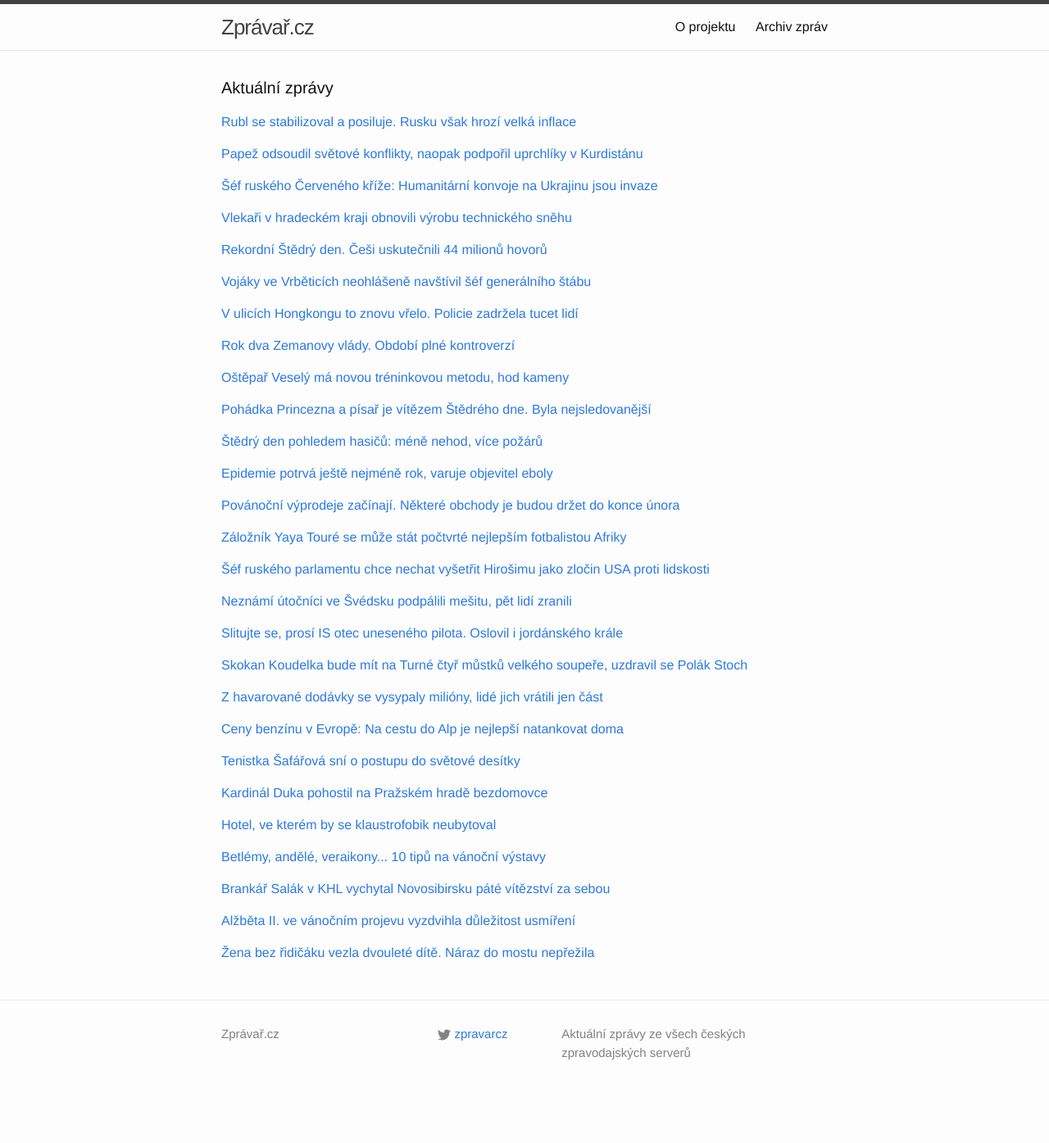
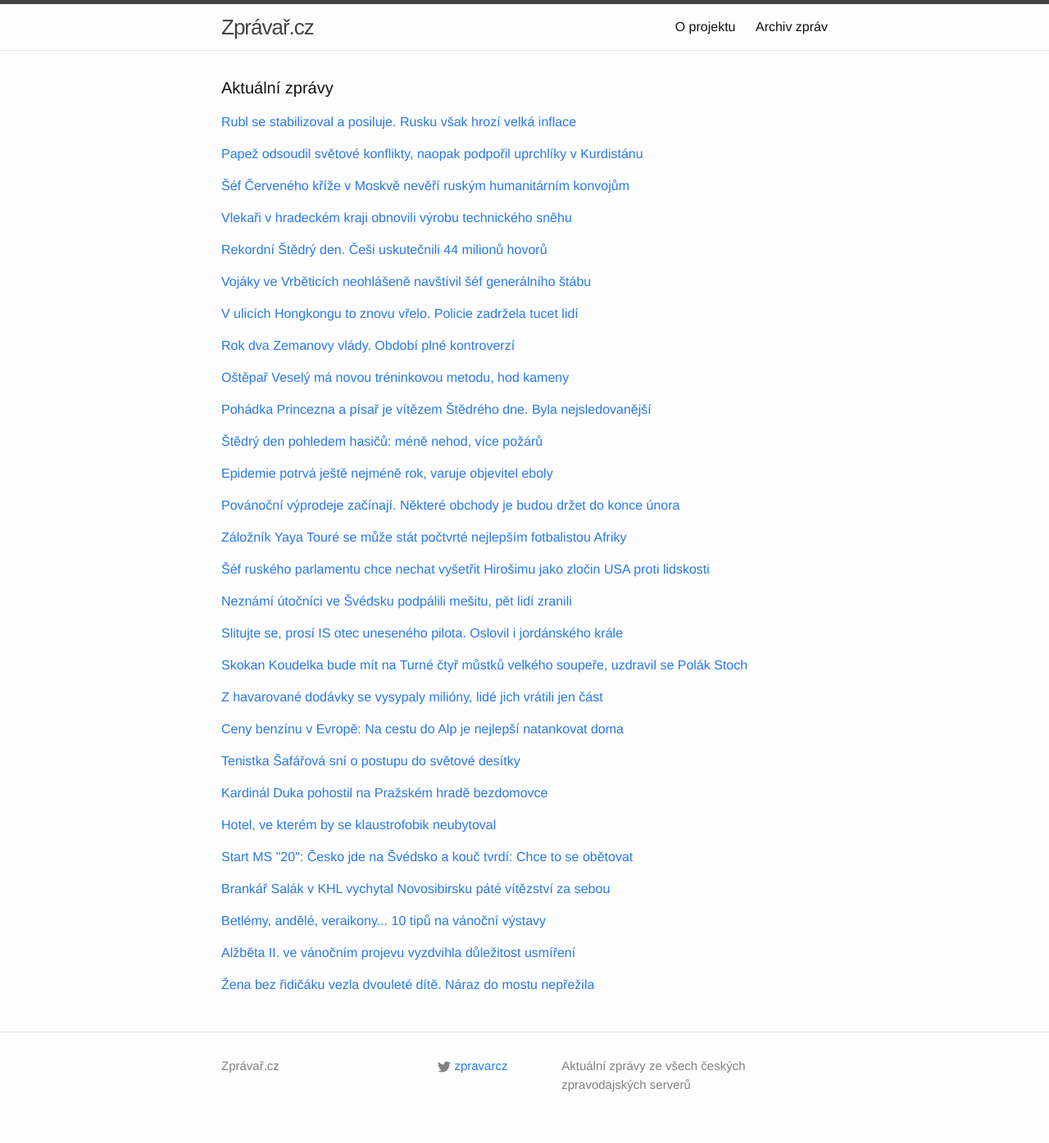
Before and after one commit to adliska/zpravar, a Jekyll site: the page built from index.html, in a window 1280 px wide. Shown: the whole page at 82% size. Built offline with Jekyll 4.4.1, drawn with Linux system fonts in a browser that asks for light colours; before the commit the page ends 1356 px from its top, so only the background shows below that.

Commit message:
zpravar news update

```diff
--- a/index.html
+++ b/index.html
@@ -45,9 +45,10 @@ layout: default
 <li><a href=http://www.novinky.cz/zahranicni/evropa/357205-papez-vyzval-k-soucitu-s-lidmi-v-nouzi.html>Papež vyzval k soucitu s lidmi v nouzi  - www.novinky.cz</a></li>
 <li><a href=http://echo24.cz/a/wnxYA>Čelte těžkostem s láskou, vyzval František při vánoční mši - echo24.cz</a></li>
 </ul>
-</div><p><a href="javascript:;" onclick="toggle_visibility('zpravy2')">Šéf ruského Červeného kříže: Humanitární konvoje na Ukrajinu jsou invaze </a></p>
+</div><p><a href="javascript:;" onclick="toggle_visibility('zpravy2')">Šéf Červeného kříže v Moskvě nevěří ruským humanitárním konvojům</a></p>
 <div id="zpravy2" style="display:none">
 <ul>
+<li><a href=http://www.ceskenoviny.cz/zpravy/zpravy/sef-cerveneho-krize-v-moskve-neveri-ruskym-humanitarnim-konvojum/1162417>Šéf Červeného kříže v Moskvě nevěří ruským humanitárním konvojům - www.ceskenoviny.cz</a></li>
 <li><a href=http://www.lidovky.cz/sef-cerveneho-krize-v-moskve-neveri-ruskym-humanitarnim-konvojum-10j-/zpravy-svet.aspx?c=A141225_214237_ln_zahranici_mmu>Šéf ruského Červeného kříže: Humanitární konvoje na Ukrajinu jsou invaze  - www.lidovky.cz</a></li>
 <li><a href=http://echo24.cz/a/iYqmD>Pohádka o humanitárních konvojích. Šéf ruského Červeného kříže nevěří - echo24.cz</a></li>
 <li><a href=http://www.ceskatelevize.cz/ct24/svet/296428-sef-cerveneho-krize-v-moskve-humanitarni-konvoje-spis-invaze/>Šéf Červeného kříže v Moskvě: Humanitární konvoje? Spíš invaze - www.ceskatelevize.cz</a></li>
@@ -246,12 +247,12 @@ layout: default
 <li><a href=http://www.novinky.cz/cestovani/356871-velky-kufr-nabizi-turistum-postel-i-toaletu.html>Velký kufr nabízí turistům postel i toaletu - www.novinky.cz</a></li>
 <li><a href=http://www.novinky.cz/cestovani/356871-ve-velkem-kufru-najdou-cestovatele-postel-i-toaletu.html>Ve velkém kufru najdou cestovatelé postel i toaletu - www.novinky.cz</a></li>
 </ul>
-</div><p><a href="javascript:;" onclick="toggle_visibility('zpravy23')">Betlémy, andělé, veraikony... 10 tipů na vánoční výstavy </a></p>
+</div><p><a href="javascript:;" onclick="toggle_visibility('zpravy23')">Start MS "20": Česko jde na Švédsko a kouč tvrdí: Chce to se obětovat</a></p>
 <div id="zpravy23" style="display:none">
 <ul>
-<li><a href=http://www.lidovky.cz/betlemy-andele-veraikony-10-tipu-na-vanocni-vystavy-f8r-/kultura.aspx?c=A141223_145013_ln_kultura_hep>Betlémy, andělé, veraikony... 10 tipů na vánoční výstavy  - www.lidovky.cz</a></li>
-<li><a href=http://ostrava.idnes.cz/pro-tiskare-z-frydku-mistku-jsou-betlemy-poselstvim-proto-je-sbira-1pv-/ostrava-zpravy.aspx?c=A141218_2125367_ostrava-zpravy_jog>Pro tiskaře z Frýdku-Místku jsou betlémy poselstvím. Proto je sbírá - ostrava.idnes.cz</a></li>
-<li><a href=http://cestovani.idnes.cz/na-vystave-betlemu-si-prohlednete-tradicni-vyrobky-i-neobvykle-betlemy-1a1-/kudyznudy.aspx?c=A141215_164155_kudyznudy_bes>Na výstavě betlémů si prohlédnete tradiční výrobky i neobvyklé betlémy - cestovani.idnes.cz</a></li>
+<li><a href=http://www.denik.cz/hokej/start-ms-20-cesko-jde-na-svedsko-a-kouc-tvrdi-chce-to-se-obetovat-20141225.html>Start MS "20": Česko jde na Švédsko a kouč tvrdí: Chce to se obětovat - www.denik.cz</a></li>
+<li><a href=http://hokej.idnes.cz/hokejovi-juniori-zahaji-ms-proti-svedsku-f1q-/reprezentace.aspx?c=A141225_123302_reprezentace_par>Cestu za snem zahájí junioři proti Švédům. Jsou výborní, varuje kouč - hokej.idnes.cz</a></li>
+<li><a href=http://www.sportovninoviny.cz/zpravy/dvacitka-zacina-cestu-za-medaili-na-uvod-ms-chce-prehrat-svedy/1162346>Dvacítka začíná cestu za medailí, na úvod MS chce přehrát Švédy - www.sportovninoviny.cz</a></li>
 </ul>
 </div><p><a href="javascript:;" onclick="toggle_visibility('zpravy24')">Brankář Salák v KHL vychytal Novosibirsku páté vítězství za sebou</a></p>
 <div id="zpravy24" style="display:none">
@@ -260,15 +261,22 @@ layout: default
 <li><a href=http://www.sportovninoviny.cz/zpravy/salak-v-khl-vychytal-novosibirsku-pate-vitezstvi-za-sebou/1162414>Salák v KHL vychytal Novosibirsku páté vítězství za sebou - www.sportovninoviny.cz</a></li>
 <li><a href=http://sport.aktualne.cz/salak-je-v-brance-novosibirsku-stale-bez-porazky/r~dc4788da8c6511e498be002590604f2e/>Salák je v brance Novosibirsku stále bez porážky - sport.aktualne.cz</a></li>
 </ul>
-</div><p><a href="javascript:;" onclick="toggle_visibility('zpravy25')">Alžběta II. ve vánočním projevu vyzdvihla důležitost usmíření</a></p>
+</div><p><a href="javascript:;" onclick="toggle_visibility('zpravy25')">Betlémy, andělé, veraikony... 10 tipů na vánoční výstavy </a></p>
 <div id="zpravy25" style="display:none">
+<ul>
+<li><a href=http://www.lidovky.cz/betlemy-andele-veraikony-10-tipu-na-vanocni-vystavy-f8r-/kultura.aspx?c=A141223_145013_ln_kultura_hep>Betlémy, andělé, veraikony... 10 tipů na vánoční výstavy  - www.lidovky.cz</a></li>
+<li><a href=http://ostrava.idnes.cz/pro-tiskare-z-frydku-mistku-jsou-betlemy-poselstvim-proto-je-sbira-1pv-/ostrava-zpravy.aspx?c=A141218_2125367_ostrava-zpravy_jog>Pro tiskaře z Frýdku-Místku jsou betlémy poselstvím. Proto je sbírá - ostrava.idnes.cz</a></li>
+<li><a href=http://cestovani.idnes.cz/na-vystave-betlemu-si-prohlednete-tradicni-vyrobky-i-neobvykle-betlemy-1a1-/kudyznudy.aspx?c=A141215_164155_kudyznudy_bes>Na výstavě betlémů si prohlédnete tradiční výrobky i neobvyklé betlémy - cestovani.idnes.cz</a></li>
+</ul>
+</div><p><a href="javascript:;" onclick="toggle_visibility('zpravy26')">Alžběta II. ve vánočním projevu vyzdvihla důležitost usmíření</a></p>
+<div id="zpravy26" style="display:none">
 <ul>
 <li><a href=http://www.rozhlas.cz/_zprava/alzbeta-ii-ve-vanocnim-projevu-vyzdvihla-dulezitost-usmireni--1436700>Alžběta II. ve vánočním projevu vyzdvihla důležitost usmíření - www.rozhlas.cz</a></li>
 <li><a href=http://www.lidovky.cz/alzbeta-ii-ve-vanocnim-projevu-vyzdvihla-dulezitost-usmireni-pbb-/zpravy-svet.aspx?c=A141225_180010_ln_zahranici_mmu>Mír a dobra vůle přetrvají. Alžběta II. vyzdvihla v projevu usmíření  - www.lidovky.cz</a></li>
 <li><a href=http://www.ceskatelevize.cz/ct24/svet/296415-vanocni-poselstvi-alzbeta-ii-ocenila-bojovniky-s-ebolou/>Vánoční poselství: Alžběta II. ocenila bojovníky s ebolou - www.ceskatelevize.cz</a></li>
 </ul>
-</div><p><a href="javascript:;" onclick="toggle_visibility('zpravy26')">Žena bez řidičáku vezla dvouleté dítě. Náraz do mostu nepřežila</a></p>
-<div id="zpravy26" style="display:none">
+</div><p><a href="javascript:;" onclick="toggle_visibility('zpravy27')">Žena bez řidičáku vezla dvouleté dítě. Náraz do mostu nepřežila</a></p>
+<div id="zpravy27" style="display:none">
 <ul>
 <li><a href=http://ostrava.idnes.cz/naraz-bmw-do-mostu-v-havirove-djr-/ostrava-zpravy.aspx?c=A141225_155117_ostrava-zpravy_mav>Žena bez řidičáku vezla dvouleté dítě. Náraz do mostu nepřežila - ostrava.idnes.cz</a></li>
 <li><a href=http://www.novinky.cz/krimi/357211-v-havirove-zemrela-pri-nehode-mlada-zena-ridila-bez-prukazu.html>V Havířově zemřela při nehodě mladá žena, řídila bez průkazu - www.novinky.cz</a></li>
```
